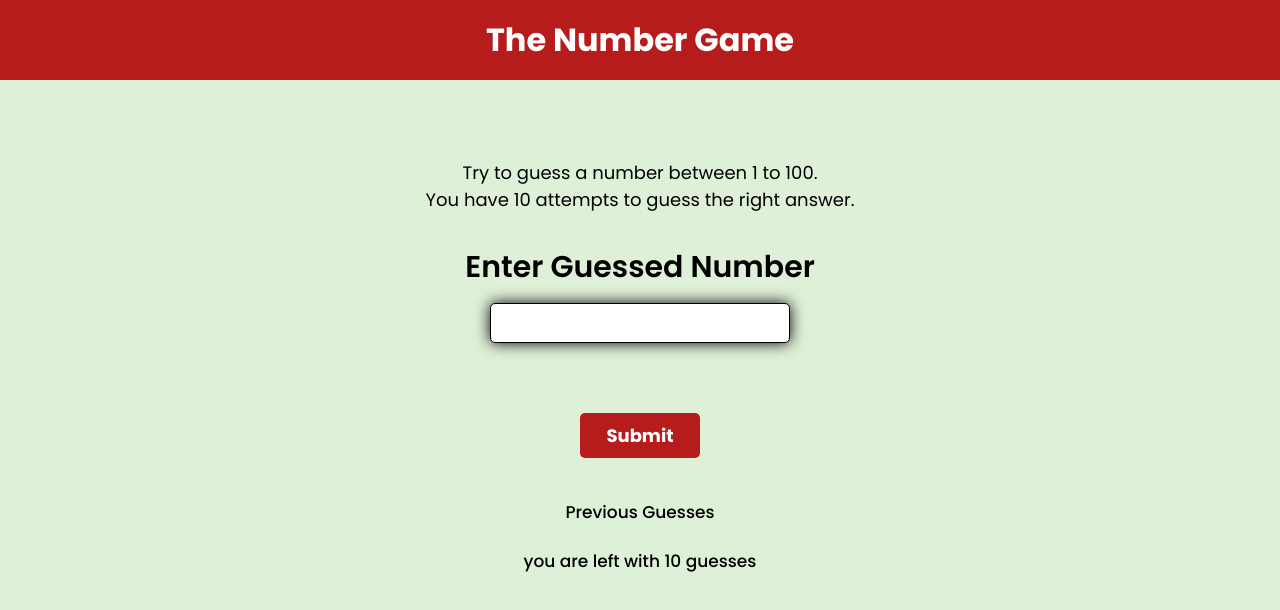
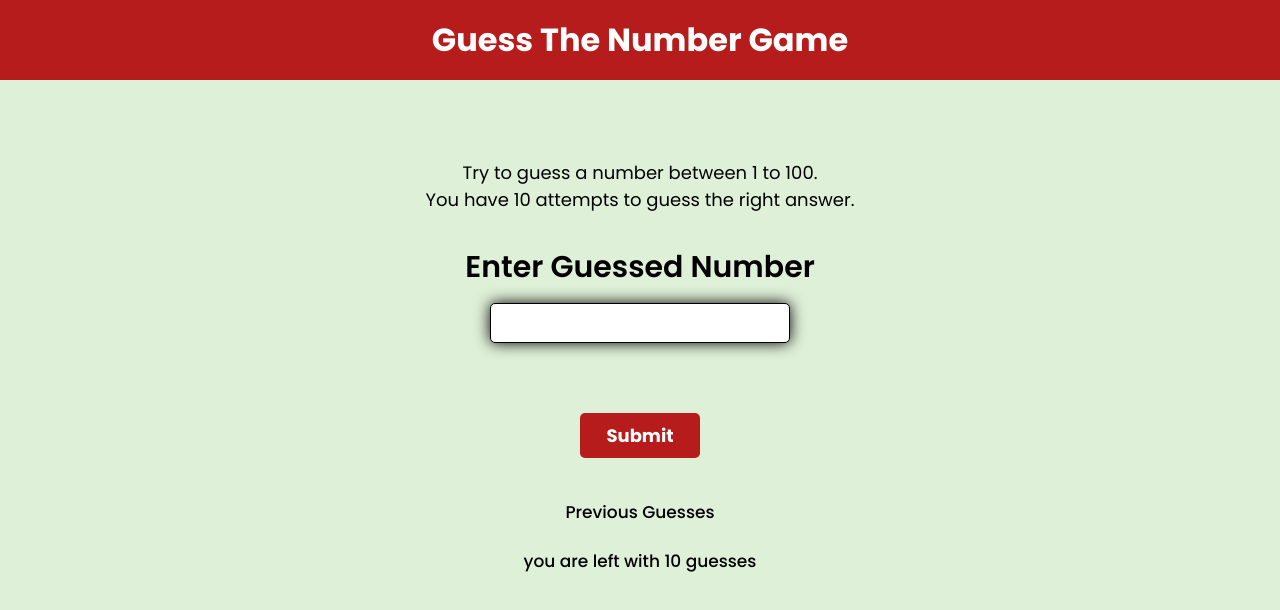
Before and after one commit to Sowmya-K-S/Guess-the-number-game, a plain HTML site: page index.html in a window 1280 px wide. Drawn offline with Linux system fonts and the light colour scheme.

Commit message:
test success

```diff
--- a/index.html
+++ b/index.html
@@ -13,7 +13,7 @@
 </head>
 <body>
     <div  class='main-heading'>
-        <h1> The Number Game</h1>
+        <h1>Guess The Number Game</h1>
     </div>
 
     <div class="main-body">
```
